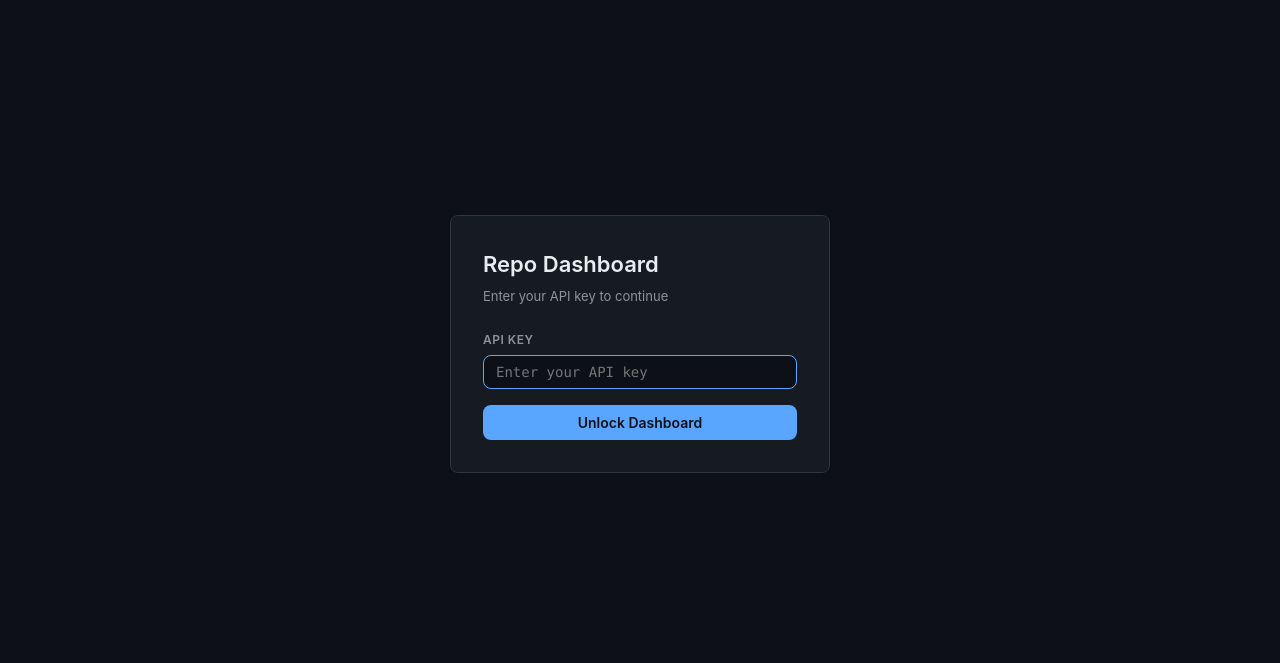
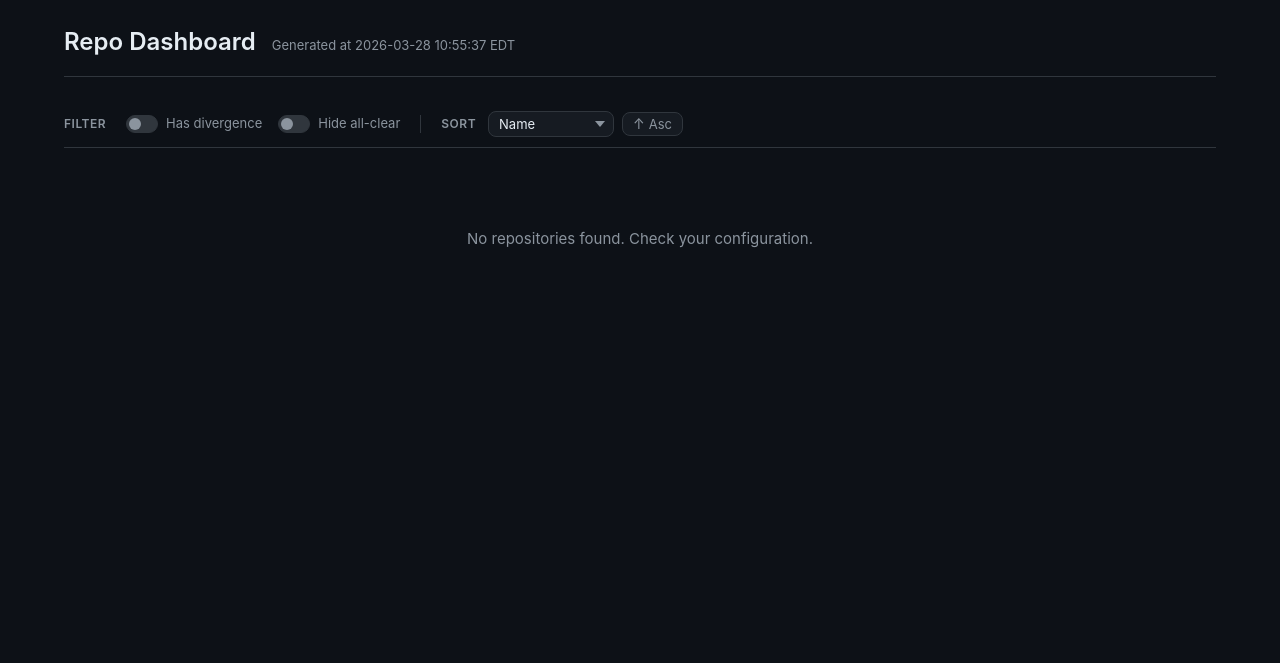
Before and after one commit to brianroberg/repo-dashboard, a FastAPI app: page / in a window 1280 px wide. Shown: the top 663 px of the page. Run offline with FastAPI, Linux system fonts and the light colour scheme; parts of the project's set-up code (start-up, migrations or seed data) failed here and were passed over.

Commit message:
Remove API key auth and add Docker deployment
The dashboard no longer requires DASHBOARD_API_KEY authentication — GET /
now renders the full dashboard server-side instead of serving a login shell.
Access control should be enforced at the reverse proxy layer (e.g. Caddy).

Adds Dockerfile (uv-based, non-root user) and docker-compose.yml configured
for an external caddy_net network with bind-mounted config.yaml.

Co-Authored-By: Claude Opus 4.6 (1M context) <noreply@anthropic.com>

```diff
--- a/src/dashboard/app.py
+++ b/src/dashboard/app.py
@@ -13,7 +13,7 @@ from fastapi.staticfiles import StaticFiles
 from fastapi.templating import Jinja2Templates
 
 from dashboard.config import load_config
-from dashboard.routes import api, content, dashboard
+from dashboard.routes import api, dashboard
 
 PACKAGE_DIR = Path(__file__).resolve().parent
 _STARTUP_VERSION = hex(int(time.time()))[2:]  # changes each server restart
@@ -47,6 +47,5 @@ def create_app(config_path: str | Path | None = None) -> FastAPI:
     # Routes
     app.include_router(dashboard.router)
     app.include_router(api.router)
-    app.include_router(content.router)
 
     return app
--- a/src/dashboard/routes/api.py
+++ b/src/dashboard/routes/api.py
@@ -4,7 +4,6 @@ from __future__ import annotations
 
 from fastapi import APIRouter, Depends
 
-from dashboard.auth import require_api_key
 from dashboard.dependencies import get_aggregator
 from dashboard.models import DashboardData
 from dashboard.services.aggregator import Aggregator
@@ -14,7 +13,6 @@ router = APIRouter(prefix="/api", tags=["api"])
 
 @router.get("/dashboard", response_model=DashboardData)
 async def dashboard_json(
-    _key: str = Depends(require_api_key),
     aggregator: Aggregator = Depends(get_aggregator),
 ) -> DashboardData:
     """Return full dashboard data as JSON."""
--- a/src/dashboard/routes/dashboard.py
+++ b/src/dashboard/routes/dashboard.py
@@ -2,19 +2,21 @@
 
 from __future__ import annotations
 
-from fastapi import APIRouter, Request
+from fastapi import APIRouter, Depends, Request
 from fastapi.responses import HTMLResponse
+
+from dashboard.dependencies import get_aggregator
+from dashboard.services.aggregator import Aggregator
 
 router = APIRouter(tags=["dashboard"])
 
 
 @router.get("/", response_class=HTMLResponse)
-async def dashboard_page(request: Request) -> HTMLResponse:
-    """Serve the dashboard shell page.
-
-    No authentication required — the page always loads.
-    The client-side auth layer (auth.js) handles API key
-    collection and fetches dashboard content after validation.
-    """
+async def dashboard_page(
+    request: Request,
+    aggregator: Aggregator = Depends(get_aggregator),
+) -> HTMLResponse:
+    """Serve the full dashboard page with live data."""
+    data = await aggregator.build()
     templates = request.app.state.templates
-    return templates.TemplateResponse(request, "dashboard.html", {})
+    return templates.TemplateResponse(request, "dashboard.html", {"data": data})
--- a/src/dashboard/static/auth.js
+++ /dev/null
@@ -1,184 +0,0 @@
-/**
- * Client-side authentication layer for the dashboard.
- *
- * On page load, checks sessionStorage for a stored API key.
- * If found, fetches dashboard content silently.
- * If missing, shows the login form.
- *
- * The key is sent exclusively via the X-API-Key header —
- * it never appears in a URL.
- */
-
-const STORAGE_KEY = 'dashboard_api_key';
-const CONTENT_URL = '/api/dashboard/html';
-
-/* ── State helpers ───────────────────────────────────────────────── */
-
-let fetchInFlight = false;
-
-function getStoredKey() {
-    return sessionStorage.getItem(STORAGE_KEY);
-}
-
-function storeKey(key) {
-    sessionStorage.setItem(STORAGE_KEY, key);
-}
-
-function clearKey() {
-    sessionStorage.removeItem(STORAGE_KEY);
-}
-
-/* ── DOM references (set in init) ────────────────────────────────── */
-
-let loginPanel, dashboardPanel, dashboardContent, dashboardLoading;
-let loginForm, apiKeyInput, loginError, loginSubmit;
-
-/* ── UI transitions ──────────────────────────────────────────────── */
-
-function showLogin(errorMessage) {
-    loginPanel.hidden = false;
-    dashboardPanel.hidden = true;
-    if (errorMessage) {
-        loginError.textContent = errorMessage;
-        loginError.hidden = false;
-    } else {
-        loginError.textContent = '';
-        loginError.hidden = true;
-    }
-    apiKeyInput.focus();
-}
-
-function showDashboard() {
-    loginPanel.hidden = true;
-    dashboardPanel.hidden = false;
-}
-
-function showLoading(visible) {
-    dashboardLoading.hidden = !visible;
-}
-
-function setFormBusy(busy) {
-    loginSubmit.disabled = busy;
-    loginSubmit.textContent = busy ? 'Checking\u2026' : 'Unlock Dashboard';
-    apiKeyInput.disabled = busy;
-}
-
-/* ── Content fetching ────────────────────────────────────────────── */
-
-async function fetchDashboard(key) {
-    let response;
-    try {
-        response = await fetch(CONTENT_URL, {
-            headers: { 'X-API-Key': key },
-        });
-    } catch (_) {
-        return { ok: false, status: 0, message: 'Network error \u2014 check your connection and try again.' };
-    }
-
-    if (response.ok) {
-        const html = await response.text();
-        return { ok: true, html: html };
-    }
-
-    if (response.status === 401 || response.status === 403) {
-        return { ok: false, status: response.status, message: 'Invalid API key. Please try again.' };
-    }
-
-    return { ok: false, status: response.status, message: 'Server error (' + response.status + '). Try again later.' };
-}
-
-/**
- * Inject server-rendered HTML into the dashboard container.
- * Safety: the HTML originates from our own Jinja2 templates which
- * auto-escape all dynamic values — this is trusted server content,
- * not user input.
- */
-function injectContent(html) {
-    dashboardContent.innerHTML = html;  // trusted: from our own /api/dashboard/html endpoint
-    // Re-initialize filter switches and sort controls now that the dashboard DOM exists.
-    if (typeof initFilters === 'function') initFilters();
-    if (typeof initSort === 'function') initSort();
-}
-
-/* ── Auth flow ───────────────────────────────────────────────────── */
-
-/**
- * Attempt to load the dashboard with the given key.
- * When silent is true (auto-load with stored key), the login panel stays
- * visible until the fetch succeeds — avoiding a flash of the loading
- * spinner if the stored key turns out to be expired.
- */
-async function loadDashboard(key, silent = true) {
-    if (fetchInFlight) return;
-    fetchInFlight = true;
-
-    if (!silent) {
-        showDashboard();
-        showLoading(true);
-    }
-
-    const result = await fetchDashboard(key);
-    fetchInFlight = false;
-
-    if (result.ok) {
-        showDashboard();
-        showLoading(false);
-        injectContent(result.html);
-    } else {
-        clearKey();
-        showLogin(silent ? null : result.message);
-    }
-}
-
-async function handleLoginSubmit(event) {
-    event.preventDefault();
-    if (fetchInFlight) return;
-    loginError.hidden = true;
-
-    const key = apiKeyInput.value.trim();
-    if (!key) {
-        showLogin('Please enter your API key.');
-        return;
-    }
-
-    setFormBusy(true);
-    fetchInFlight = true;
-    const result = await fetchDashboard(key);
-    fetchInFlight = false;
-    setFormBusy(false);
-
-    if (result.ok) {
-        storeKey(key);
-        showDashboard();
-        injectContent(result.html);
-    } else {
-        showLogin(result.message);
-        apiKeyInput.select();
-    }
-}
-
-/* ── Initialization ──────────────────────────────────────────────── */
-
-function initAuth() {
-    loginPanel = document.getElementById('login-panel');
-    dashboardPanel = document.getElementById('dashboard-panel');
-    dashboardContent = document.getElementById('dashboard-content');
-    dashboardLoading = document.getElementById('dashboard-loading');
-    loginForm = document.getElementById('login-form');
-    apiKeyInput = document.getElementById('api-key-input');
-    loginError = document.getElementById('login-error');
-    loginSubmit = document.getElementById('login-submit');
-
-    if (!loginPanel || !dashboardPanel) return;
-
-    loginForm.addEventListener('submit', handleLoginSubmit);
-
-    const storedKey = getStoredKey();
-    if (storedKey) {
-        loadDashboard(storedKey);
-    } else {
-        showLogin();
-    }
-}
-
-document.addEventListener('DOMContentLoaded', initAuth);
--- a/src/dashboard/templates/base.html
+++ b/src/dashboard/templates/base.html
@@ -9,6 +9,5 @@
 <body>
     {% block content %}{% endblock %}
     <script src="/static/dashboard.js?v={{ cache_v }}"></script>
-    <script src="/static/auth.js?v={{ cache_v }}"></script>
 </body>
 </html>
--- a/src/dashboard/templates/dashboard.html
+++ b/src/dashboard/templates/dashboard.html
@@ -1,38 +1,5 @@
 {% extends "base.html" %}
 
 {% block content %}
-{# ── Login panel ── shown when no API key is stored ── #}
-<div id="login-panel" class="login-panel">
-    <div class="login-card">
-        <h1 class="login-title">Repo Dashboard</h1>
-        <p class="login-subtitle">Enter your API key to continue</p>
-        <form id="login-form" class="login-form" novalidate>
-            <div class="login-field">
-                <label for="api-key-input" class="login-label">API Key</label>
-                <input
-                    id="api-key-input"
-                    type="password"
-                    class="login-input"
-                    placeholder="Enter your API key"
-                    autocomplete="current-password"
-                    spellcheck="false"
-                    required
-                >
-            </div>
-            <div id="login-error" class="login-error" role="alert" hidden></div>
-            <button type="submit" id="login-submit" class="login-button">
-                Unlock Dashboard
-            </button>
-        </form>
-    </div>
-</div>
-
-{# ── Dashboard panel ── shown after successful auth ── #}
-<div id="dashboard-panel" hidden>
-    <div id="dashboard-loading" class="dashboard-loading" hidden>
-        <span class="loading-spinner" aria-hidden="true"></span>
-        <span>Loading dashboard&hellip;</span>
-    </div>
-    <div id="dashboard-content"></div>
-</div>
+{% include "partials/dashboard_content.html" %}
 {% endblock %}
```
Also changed, not shown: docker-compose.yml (added, +14 -0 lines), src/dashboard/auth.py (deleted, +0 -31 lines), src/dashboard/routes/content.py (deleted, +0 -32 lines), tests/test_auth.py (deleted, +0 -63 lines), tests/test_routes_api.py (+0 -21 lines), tests/test_routes_dashboard.py (+0 -15 lines), README.md, 3 other files.
